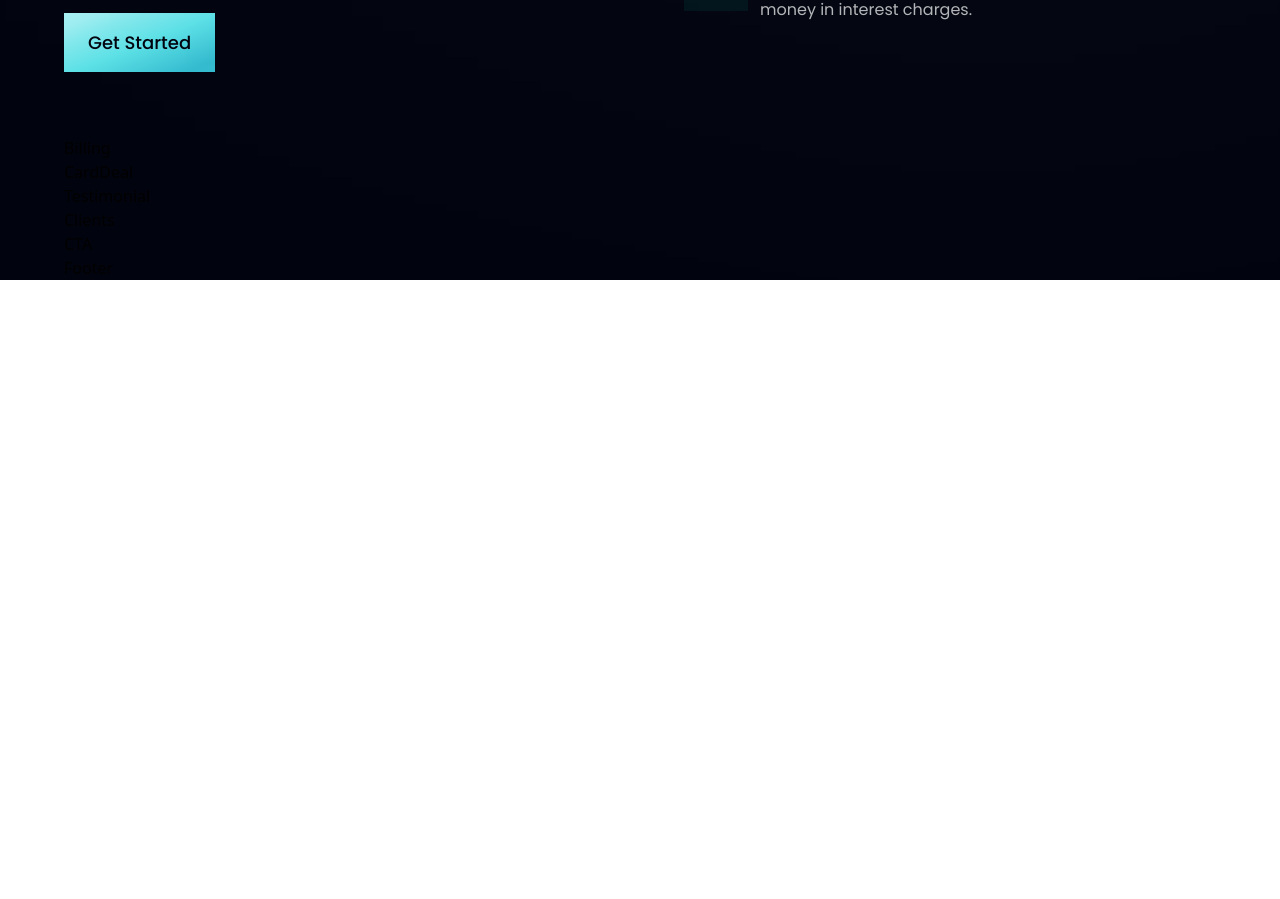
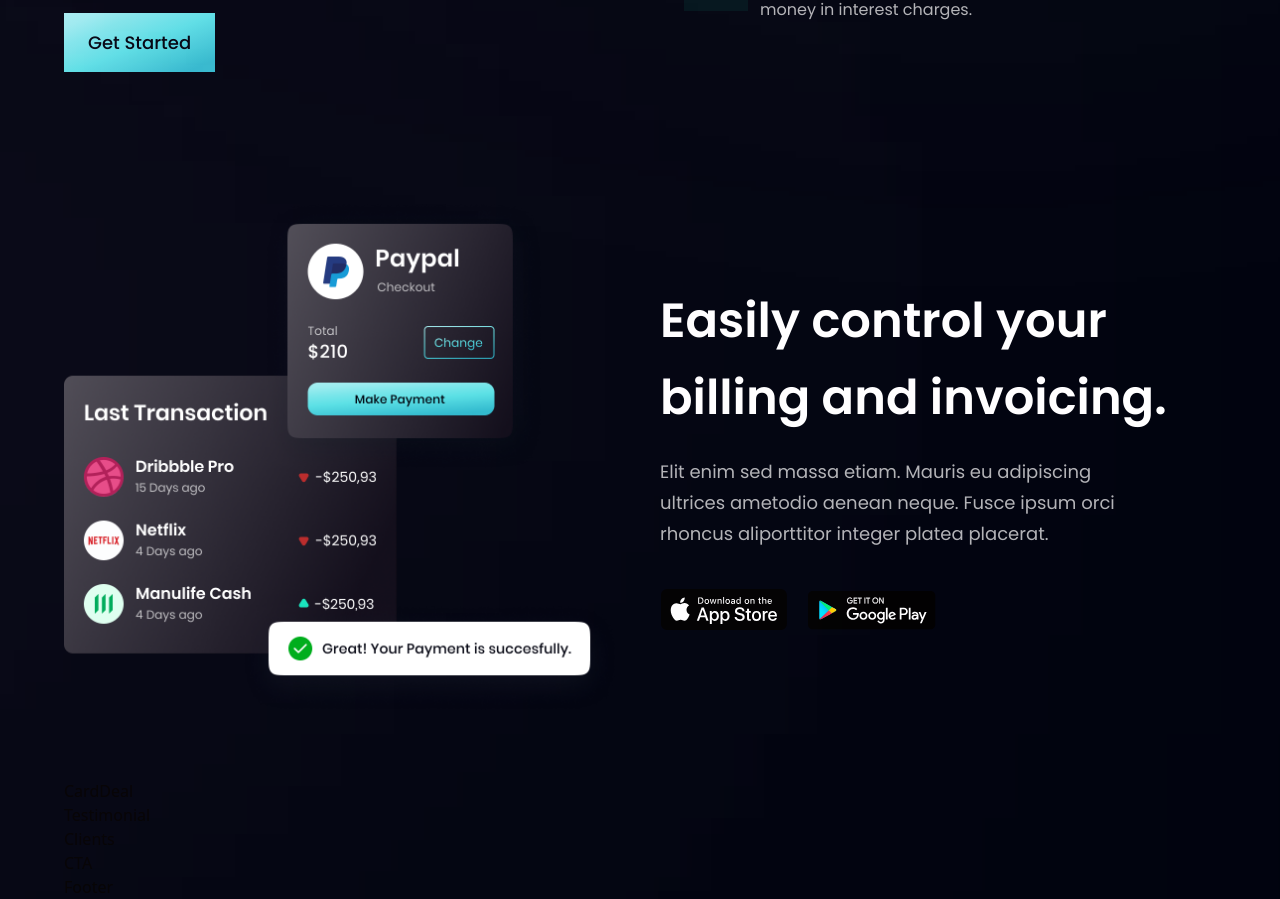
Before and after one commit to EdwardDuong/Banking-application, a React (Create React App) app: page / in a window 1280 px wide. Shown: the part 1395-2294 px from the top of the page. Before the commit the page ends 1675 px from the top, so only its background shows below. Built offline with nearby package versions, Linux system fonts and the light colour scheme.

Commit message:
add billing section

```diff
--- a/src/components/Billing.jsx
+++ b/src/components/Billing.jsx
@@ -1,7 +1,45 @@
 import React from "react";
+import { apple, bill, google } from "../assets";
+import styles, { layout } from "../style";
+const Billing = () => {
+  return (
+    <section id="product" className={layout.sectionReverse}>
+      <div className={layout.sectionImgReverse}>
+        <img
+          src={bill}
+          alt="billing"
+          className="w-[100%] h-[100%] relative z-[5]"
+        />
+        <div className="absolute z-[3] -left-1/2 top-0 w-[50%] h-[50%] rounder-full white__gradient"></div>
+        <div className="absolute z-[0] -left-1/2 top-0 w-[50%] h-[50%] rounder-full pink__gradient"></div>
+      </div>
 
-const Billing = () => {
-  return <div>Billing</div>;
+      <div className={layout.sectionInfo}>
+        <h2 className={styles.heading2}>
+          Easily control your <br className="sm:block hiden" /> billing and
+          invoicing.
+        </h2>
+        <p className={`${styles.paragraph} max-w-[470px] mt-5`}>
+          Elit enim sed massa etiam. Mauris eu adipiscing ultrices ametodio
+          aenean neque. Fusce ipsum orci rhoncus aliporttitor integer platea
+          placerat.
+        </p>
+
+        <div className="flex flex-row flex-wrap sm:mt-10 mt-6">
+          <img
+            src={apple}
+            alt="apple store"
+            className="w-[128px] h-[42px] object-contain mr-5 cursor-pointer"
+          />
+          <img
+            src={google}
+            alt="google store"
+            className="w-[128px] h-[42px] object-contain cursor-pointer"
+          />
+        </div>
+      </div>
+    </section>
+  );
 };
 
 export default Billing;
```
